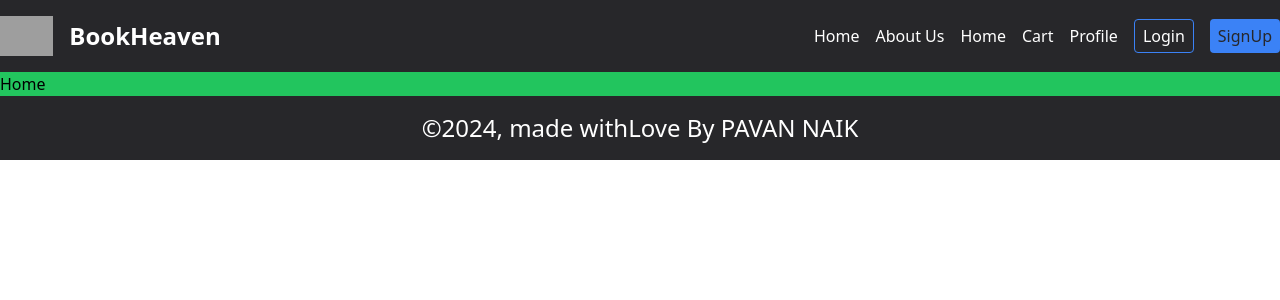
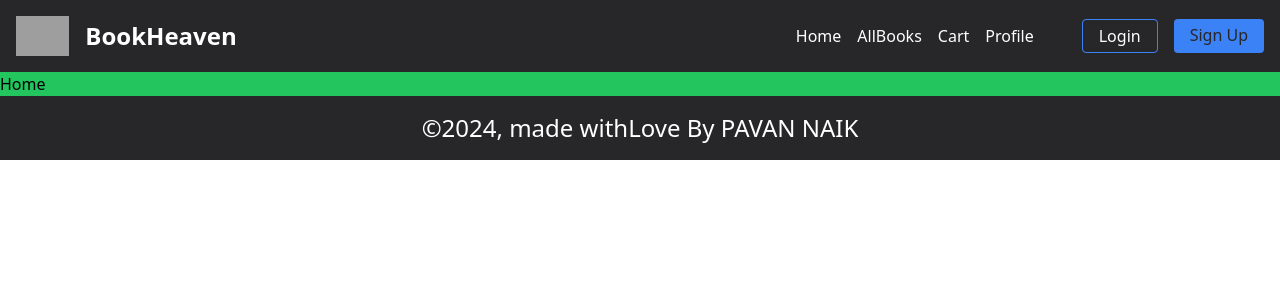
Before and after one commit to pavankumarvn1518/bookWepPage, a React (Vite) app in the folder book/frontend/: page / in a window 1280 px wide. Shown: the top 300 px of the page. Built offline with nearby package versions, Linux system fonts and the light colour scheme; grey boxes are pictures that could not be loaded.

Commit message:
nav bar code completed

```diff
--- a/book/frontend/src/components/Navbar.jsx
+++ b/book/frontend/src/components/Navbar.jsx
@@ -1,59 +1,100 @@
 import React from 'react';
+import { useState } from 'react';
+import { Link } from 'react-router-dom';
+import { FaGripLines } from 'react-icons/fa';
 
-const  Navbar = () => {
+const Navbar = () => {
+  const [menuOpen, setMenuOpen] = useState(false);
+
   const links = [
-    {
-      title:"Home",
-      link:"/"
-    },
-    {
-      title:"About Us",
-      link:"/about-us"
-    },
-    {
-      title:"Home",
-      link:"/all-books"
-    },
-    {
-      title:"Cart",
-      link:"/cart"
-    },
-    {
-      title:"Profile",
-      link:"/profile"
-    },
+    { title: "Home", link: "/" },
+    { title: "AllBooks", link: "/all-books" },
+    { title: "Cart", link: "/cart" },
+    { title: "Profile", link: "/profile" },
+  ];
 
-  ];
+  const toggleMenu = () => {
+    setMenuOpen(!menuOpen);
+  };
+
   return (
-    <div className='flex bg-zinc-800 text-white px-8a py-4 items-center justify-between'>
-      <div className='flex items-center' >
-        <img src="https://cdn-icons-png.flaticon.com/128/10433/10433049.png"
-        className='h-10 me-4'
-        alt="logo" />
-       <h1 className='text-2xl font-semibold'> BookHeaven </h1>
+    <>
+      <nav className='z-50 flex bg-zinc-800 text-white px-4 py-4 items-center justify-between'>
+        <div className='flex items-center'>
+          <Link to="/" className='flex items-center'>
+            <img
+              src="https://cdn-icons-png.flaticon.com/128/10433/10433049.png"
+              className='h-10 mr-4'
+              alt="logo"
+            />
+            <h1 className='text-2xl font-semibold'>BookHeaven</h1>
+          </Link>
         </div>
-      <div className='nav-links-bookheaven flex items-center gap-4'>
-       <div className='flex gap-4'>
-       {links.map((items,i)=> (
-          <div className='hover:text-blue-500 trainsition-all duration-300'
-           key={i}
-           >
-            {items.title}</div>
+
+        {/* Desktop Menu */}
+        <div className='hidden md:flex flex-grow justify-end items-center gap-4'>
+          {links.map((item, i) => (
+            <Link
+              to={item.link}
+              className='hover:text-blue-500 transition-all duration-300'
+              key={i}
+            >
+              {item.title}
+            </Link>
           ))}
-       </div>
-       <div className='flex gap-4'>
-       <button className='px-2 py-1 border border-blue-500  rounded hover:bg-white hover:text-zinc-800 transition-all-300'>
-        Login
-        </button>
+          <div className='flex gap-4 ml-8'>
+            <Link
+              to="/login"
+              className='px-4 py-1 border border-blue-500 rounded hover:bg-white hover:text-zinc-800 transition-all duration-300'
+            >
+              Login
+            </Link>
+            <Link
+              to="/signup"
+              className='px-4 py-1 bg-blue-500 text-zinc-800 rounded hover:bg-white hover:text-zinc-800 transition-all duration-300'
+            >
+              Sign Up
+            </Link>
+          </div>
+        </div>
 
-       <button className='px-2 py-1 bg-blue-500 text-zinc-800 rounded hover:bg-white hover:text-zinc-800 transition-all-300'>
-        SignUp
-        </button>
-       </div>
+        {/* Mobile Menu Button */}
+        <div className='md:hidden flex items-center'>
+          <button className='text-white text-2xl hover:text-zinc-400' onClick={toggleMenu}>
+            <FaGripLines />
+          </button>
+        </div>
+      </nav>
+
+      {/* Mobile Menu */}
+      <div className={`${menuOpen ? 'block' : 'hidden'} md:hidden bg-zinc-800 h-screen absolute top-0 left-0 w-full z-40 flex flex-col items-center justify-center`}>
+        {links.map((item, i) => (
+          <Link
+            to={item.link}
+            className='text-white text-4xl mb-8 font-semibold hover:text-blue-500 transition-all duration-300'
+            key={i}
+            onClick={toggleMenu}
+          >
+            {item.title}
+          </Link>
+        ))}
+        <Link
+          to="/login"
+          className='px-8 mb-8 text-3xl font-semibold py-2 border border-blue-500 rounded text-white hover:bg-white hover:text-zinc-800 transition-all duration-300'
+          onClick={toggleMenu}
+        >
+          Login
+        </Link>
+        <Link
+          to="/signup"
+          className='px-8 mb-8 text-3xl font-semibold py-2 bg-blue-500 text-zinc-800 rounded hover:bg-white hover:text-zinc-800 transition-all duration-300'
+          onClick={toggleMenu}
+        >
+          Sign Up
+        </Link>
       </div>
-
-    </div>
+    </>
   );
 };
 
-export default Navbar
+export default Navbar;
```
